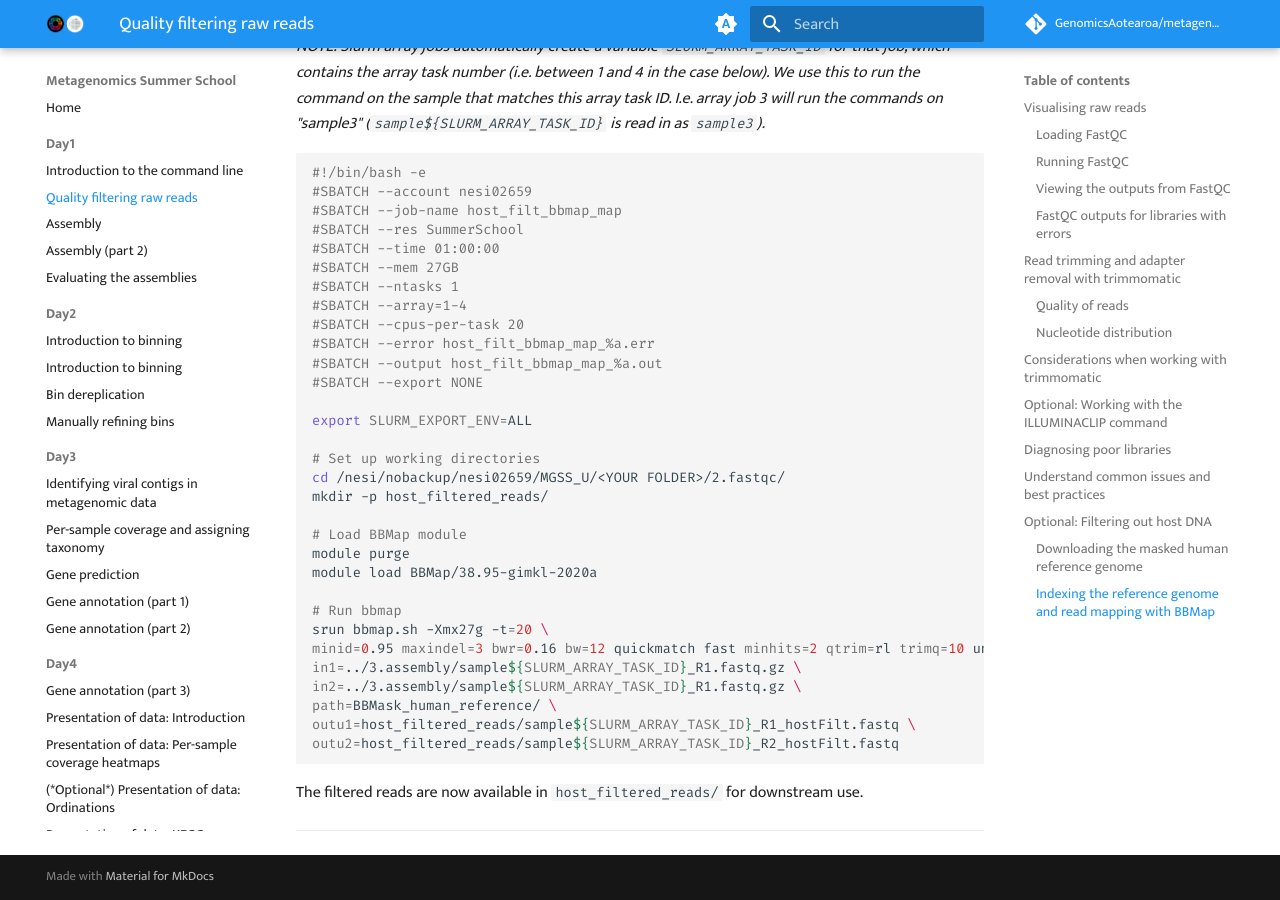
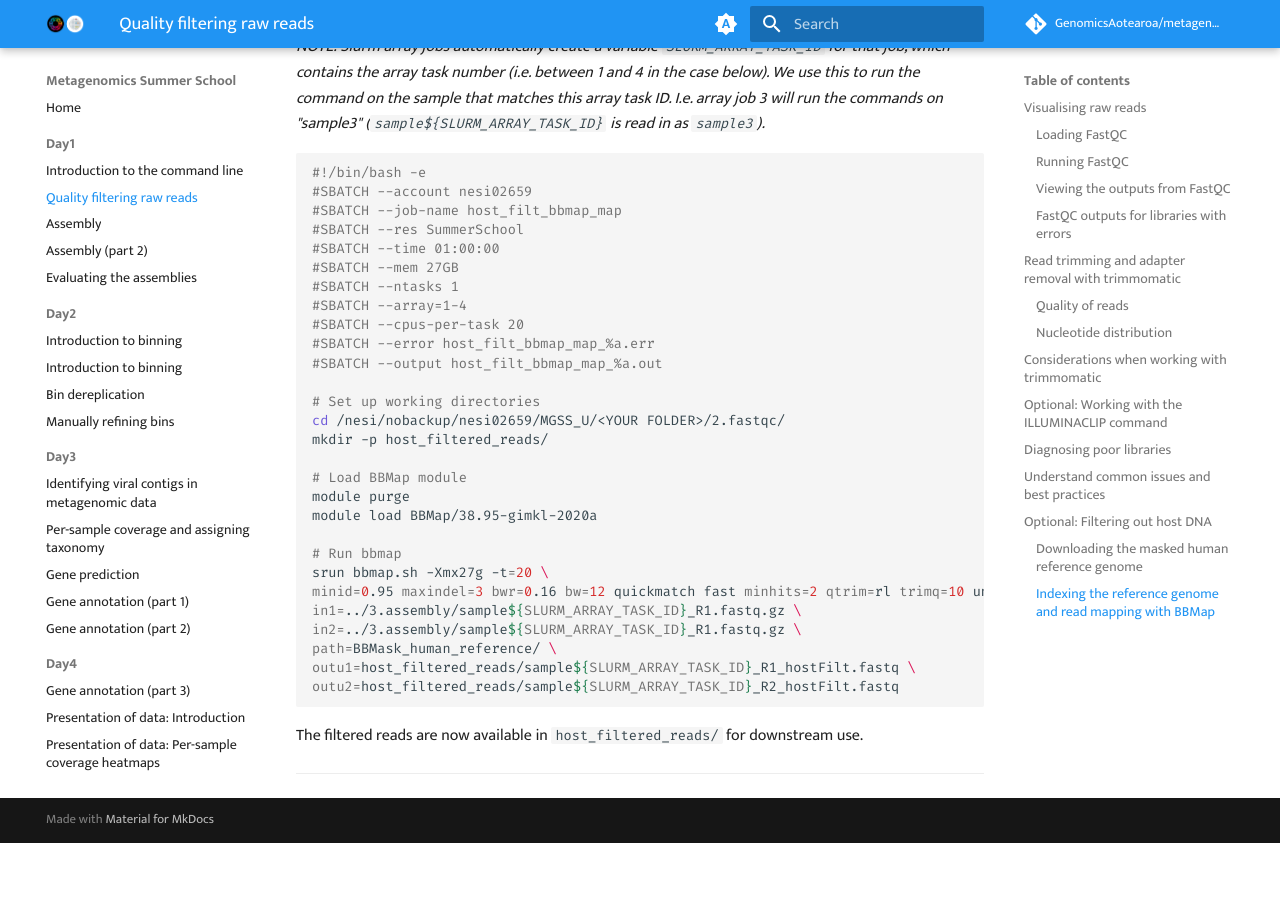
Before and after one commit to GenomicsAotearoa/metagenomics_summer_school, an MkDocs documentation site: the page built from docs/day1/ex2_quality_filtering.md, in a window 1280 px wide and 900 px high, scrolled down 14874 px. Built offline with MkDocs 1.6.1 and Material for MkDocs 9.7.7, drawn with Linux system fonts in a browser that asks for light colours; comment, search, counter and statistics services are not loaded; after the commit the page ends 15717 px from its top, so only the background shows below that.

Commit message:
remove SLURM_EXPORT from first BBMap script

```diff
--- a/docs/day1/ex2_quality_filtering.md
+++ b/docs/day1/ex2_quality_filtering.md
@@ -314,9 +314,6 @@ Finally, map the quality-filtered reads to the reference via `BBMap`. Here we wi
 #SBATCH --cpus-per-task 20
 #SBATCH --error host_filt_bbmap_map_%a.err
 #SBATCH --output host_filt_bbmap_map_%a.out
-#SBATCH --export NONE
-
-export SLURM_EXPORT_ENV=ALL
 
 # Set up working directories
 cd /nesi/nobackup/nesi02659/MGSS_U/<YOUR FOLDER>/2.fastqc/
```
